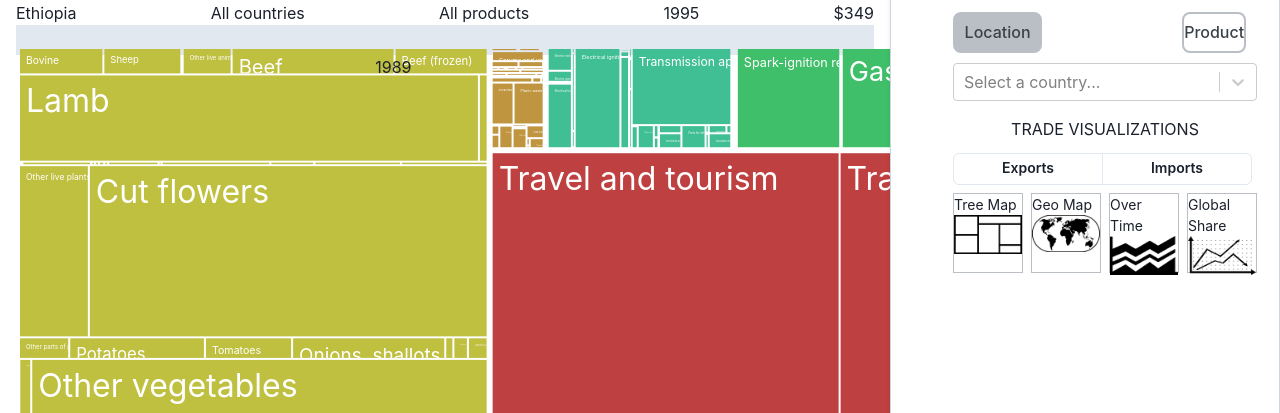
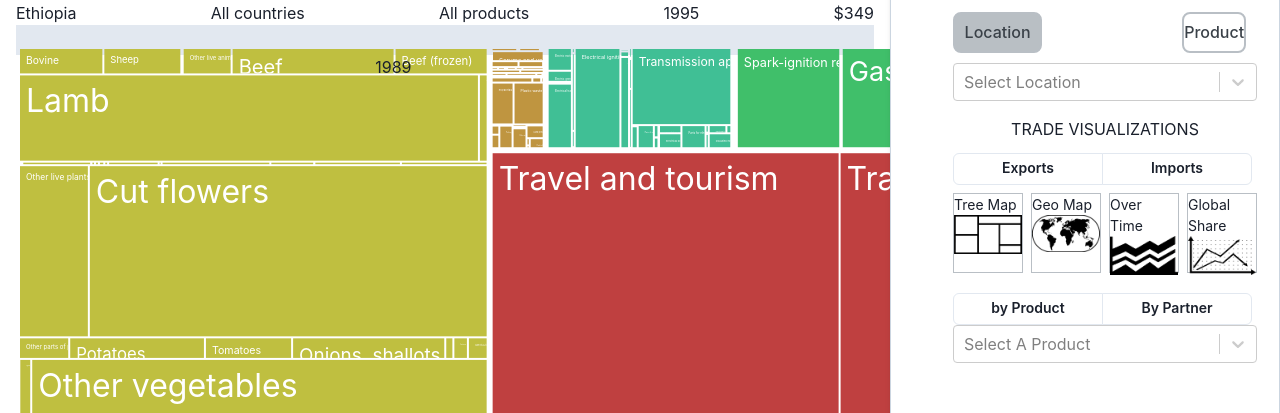
Before and after one commit to Yonas21/economic_analysis_UI, a React (Vite) app: page /explore in a window 1280 px wide. Shown: the part 221-634 px from the top of the page. Built offline with nearby package versions, Linux system fonts and the light colour scheme.

Commit message:
add some additional sidebar choices

```diff
--- a/src/components/Visualization.jsx
+++ b/src/components/Visualization.jsx
@@ -132,7 +132,7 @@ const Visualization = () => {
 									<Select
 										options={countryList}
 										isSearchable={false}
-										placeholder="Select a country..."
+										placeholder="Select Location"
 										styles={{
 											groupHeading: (provided) => ({
 												...provided,
@@ -202,6 +202,45 @@ const Visualization = () => {
 											</Box>
 										))}
 									</HStack>
+									<Box textTransform="capitalize">
+										<ButtonGroup
+											size="sm"
+											isAttached
+											variant="outline"
+											mt={3}
+										>
+											<Button
+												w={150}
+												_focus={{
+													outline: "none",
+													bg: "rgb(185,191,196)",
+												}}
+											>
+												by Product
+											</Button>
+											<Button
+												w={150}
+												_focus={{
+													outline: "none",
+													bg: "rgb(185,191,196)",
+												}}
+											>
+												By Partner
+											</Button>
+										</ButtonGroup>
+										<Select
+										options={countryList}
+										isSearchable={false}
+										placeholder="Select a product"
+										styles={{
+											groupHeading: (provided) => ({
+												...provided,
+												fontWeight: "bold",
+												paddingLeft: 10,
+											}),
+										}}
+									/>
+									</Box>
 								</Stack>
 							</TabPanel>
 							<TabPanel>
```
